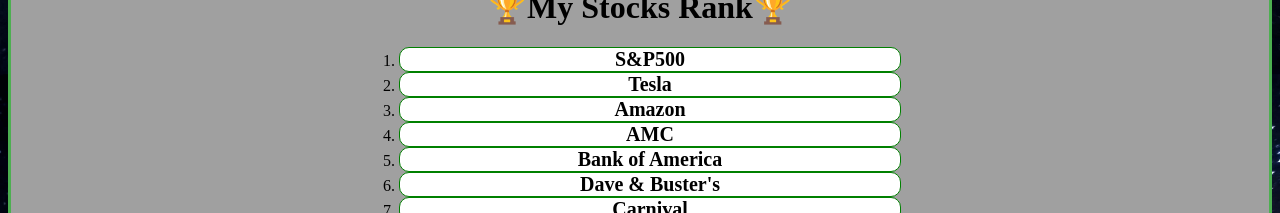
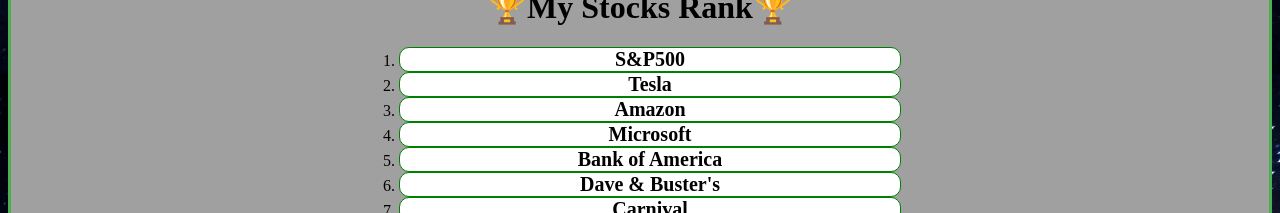
Before and after one commit to TCbacon/my_personal_website, a React (Create React App) app in the folder client/: page /stockPicks in a window 1280 px wide. Shown: the part 780-993 px from the top of the page. Built offline with nearby package versions, Linux system fonts and the light colour scheme; what react-animations would draw is missing.

Commit message:
Update readme and minor code formatting

```diff
--- a/client/src/components/NotFoundPage/index.js
+++ b/client/src/components/NotFoundPage/index.js
@@ -4,11 +4,11 @@
 export const PageNotFound = () => {
    return (
       <Wrapper>
-         <img src="https://fakeimg.pl/300x300/?text=error img" alt="page-not-found-img" width="200" height="200"/>
+         <img src="https://fakeimg.pl/300x300/?text=error img" alt="page-not-found-img" width="200" height="200" />
          <h1>Page not Found</h1>
          <HomeLink href="/home">
             Return to Home
          </HomeLink>
       </Wrapper>
-   )
-}
+   );
+};
--- a/client/src/components/SellPuts/index.js
+++ b/client/src/components/SellPuts/index.js
@@ -11,7 +11,7 @@
     const handleResizeVideo = () => {
         setVidWidth(window.innerWidth <= DeviceSize.tablet ? 300 : 600);
         setVidHeight(window.innerWidth <= DeviceSize.tablet ? 250 : 400);
-    }
+    };
 
     //called once on mount
     useEffect(() => {
@@ -78,5 +78,5 @@
             </VideoWrapper>
 
         </Wrapper>
-    )
-}
+    );
+};
--- a/client/src/components/StockPicks/Stock/StockScrollLinks.js
+++ b/client/src/components/StockPicks/Stock/StockScrollLinks.js
@@ -6,7 +6,7 @@
         { ticker: "SPY", state: { stock_name: "S&P500" } },
         { ticker: "TSLA", state: { stock_name: "Tesla" } },
         { ticker: "AMZN", state: { stock_name: "Amazon" } },
-        { ticker: "AMC", state: { stock_name: "AMC Entertainment" } },
+        { ticker: "MSFT", state: { stock_name: "Microsoft" } },
         { ticker: "BAC", state: { stock_name: "Bank of America" } },
         { ticker: "PLAY", state: { stock_name: "Dave & Buster's" } },
         { ticker: "CCL", state: { stock_name: "Carnival" } },
--- a/client/src/components/StockPicks/index.js
+++ b/client/src/components/StockPicks/index.js
@@ -34,7 +34,7 @@
           }}>S&P500</Link></li>
           < li className="stock-link"><Link to={{ pathname: "/stock/TSLA", state: { stock_name: "Tesla" } }}>Tesla</Link></li>
           <li className="stock-link"><Link to={{ pathname: "/stock/AMZN", state: { stock_name: "Amazon" } }}>Amazon</Link></li>
-          <li className="stock-link"><Link to={{ pathname: "/stock/AMC", state: { stock_name: "AMC" } }}>AMC</Link></li>
+          <li className="stock-link"><Link to={{ pathname: "/stock/MSFT", state: { stock_name: "Microsoft" } }}>Microsoft</Link></li>
           < li className="stock-link" > <Link to={{ pathname: "/stock/BAC", state: { stock_name: "Bank of America" } }}>Bank of America</Link></li>
           <li className="stock-link"><Link to={{ pathname: "/stock/PLAY", state: { stock_name: "Dave & Buster's" } }}>Dave & Buster's</Link></li>
           < li className="stock-link" > <Link to={{ pathname: "/stock/CCL", state: { stock_name: "Carnival" } }}>Carnival</Link></li>
@@ -65,7 +65,7 @@
       </BottomOptionStrategies>
 
     </Wrapper>
-  )
-}
+  );
+};
 
 export default StockPicks;
```
Also changed, not shown: client/src/components/CryptocurrencyPicks/index.js (+8 -8 lines), client/src/components/StockPicks/Stock/index.js (+8 -8 lines), 1 other file (tests, documents, lock files or other folders).
